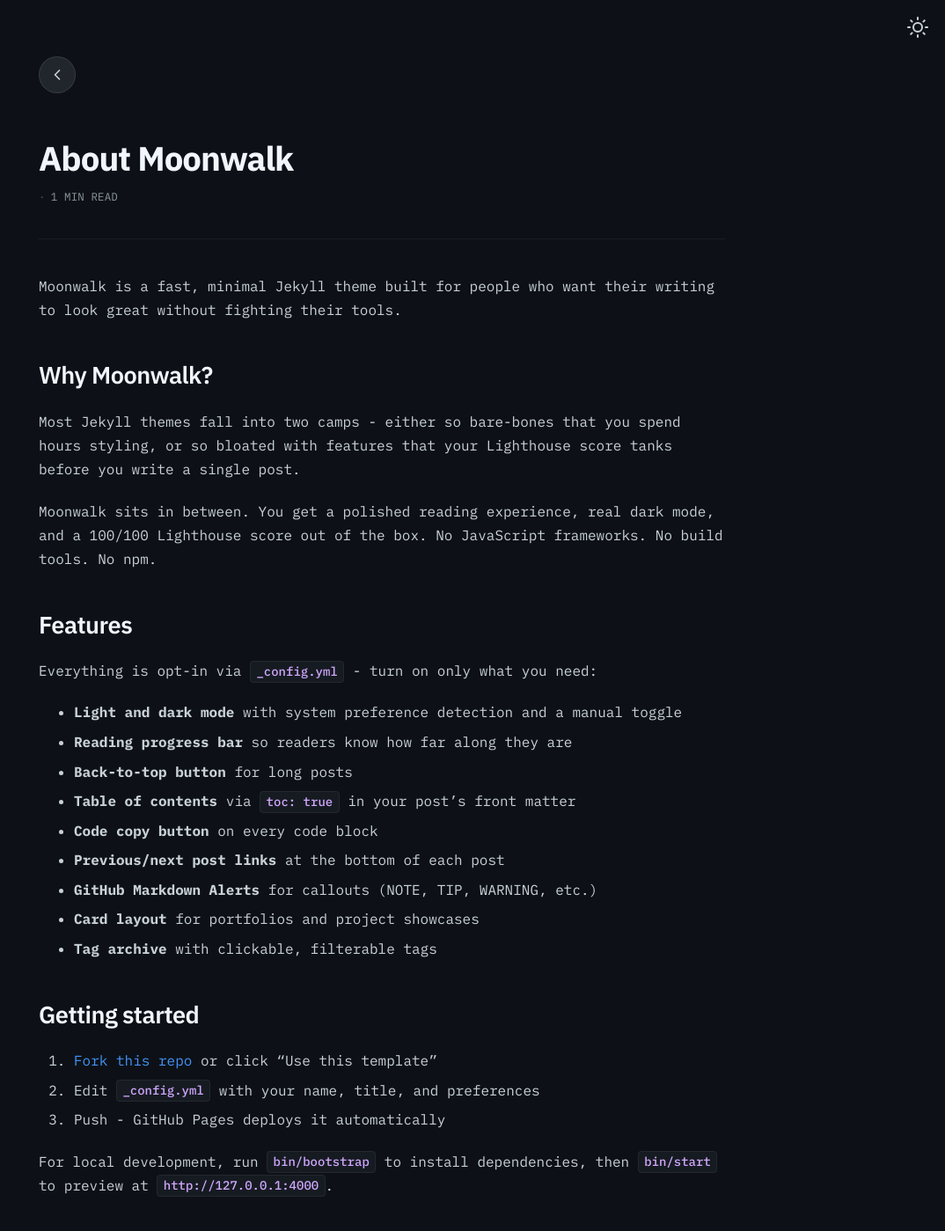
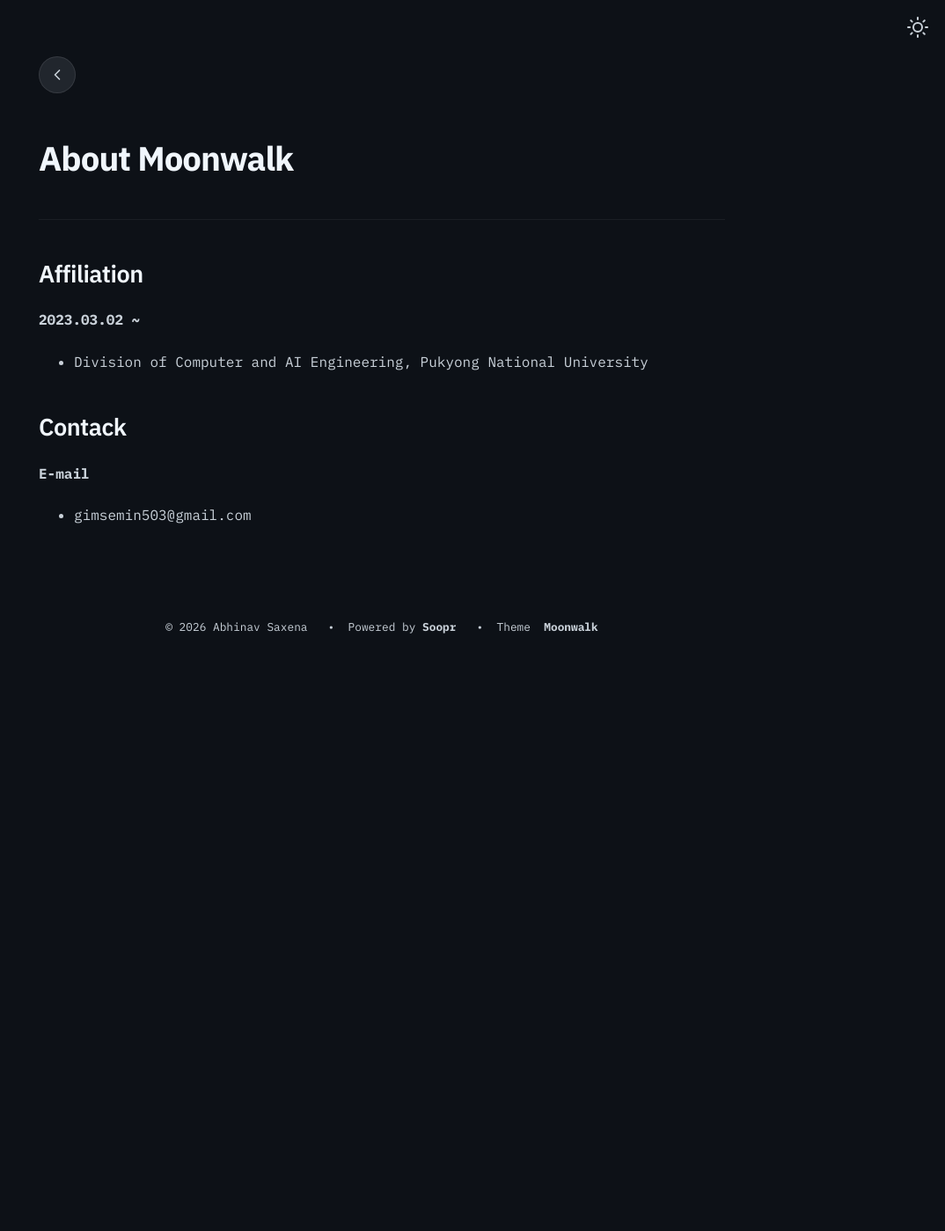
Before and after one commit to Sorepe/Sorepe.github.io, a Jekyll site: the page built from about.md, in a window 1280 px wide and 1400 px high. Shown: the whole window at 88% size, without its empty margins (206-1280 px from the left). Built offline with Jekyll 4.4.1, drawn with Linux system fonts in a browser that asks for light colours; some of the changed text lies outside the part shown.

Commit message:
Update about.md

```diff
--- a/about.md
+++ b/about.md
@@ -3,44 +3,12 @@ layout: post
 title: About Moonwalk
 ---
 
-Moonwalk is a fast, minimal Jekyll theme built for people who want their writing to look great without fighting their tools.
+## Affiliation
 
-## Why Moonwalk?
+**2023.03.02 ~**
+- Division of Computer and AI Engineering, Pukyong National University
 
-Most Jekyll themes fall into two camps - either so bare-bones that you spend hours styling, or so bloated with features that your Lighthouse score tanks before you write a single post.
+## Contack
 
-Moonwalk sits in between. You get a polished reading experience, real dark mode, and a 100/100 Lighthouse score out of the box. No JavaScript frameworks. No build tools. No npm.
-
-## Features
-
-Everything is opt-in via `_config.yml` - turn on only what you need:
-
-- **Light and dark mode** with system preference detection and a manual toggle
-- **Reading progress bar** so readers know how far along they are
-- **Back-to-top button** for long posts
-- **Table of contents** via `toc: true` in your post's front matter
-- **Code copy button** on every code block
-- **Previous/next post links** at the bottom of each post
-- **GitHub Markdown Alerts** for callouts (NOTE, TIP, WARNING, etc.)
-- **Card layout** for portfolios and project showcases
-- **Tag archive** with clickable, filterable tags
-
-## Getting started
-
-1. [Fork this repo](https://github.com/abhinavs/moonwalk/fork) or click "Use this template"
-2. Edit `_config.yml` with your name, title, and preferences
-3. Push - GitHub Pages deploys it automatically
-
-For local development, run `bin/bootstrap` to install dependencies, then `bin/start` to preview at `http://127.0.0.1:4000`.
-
-## Design principles
-
-- **Writing first.** Typography, spacing, and contrast are tuned for long-form reading.
-- **No lock-in.** Standard Jekyll. No plugins you can't replace, no proprietary services required.
-- **Performance is a feature.** Every CSS rule earns its place. The entire theme compiles to a few kilobytes.
-
-## Credits
-
-Moonwalk started as a fork of [no style, please!](https://github.com/riggraz/no-style-please) by [Riccardo Graziosi](https://riggraz.dev/). It has since grown into its own thing, but the spirit of simplicity remains.
-
-Built and maintained by [Abhinav Saxena](https://www.abhinav.co).
+**E-mail**
+- gimsemin503@gmail.com
```
